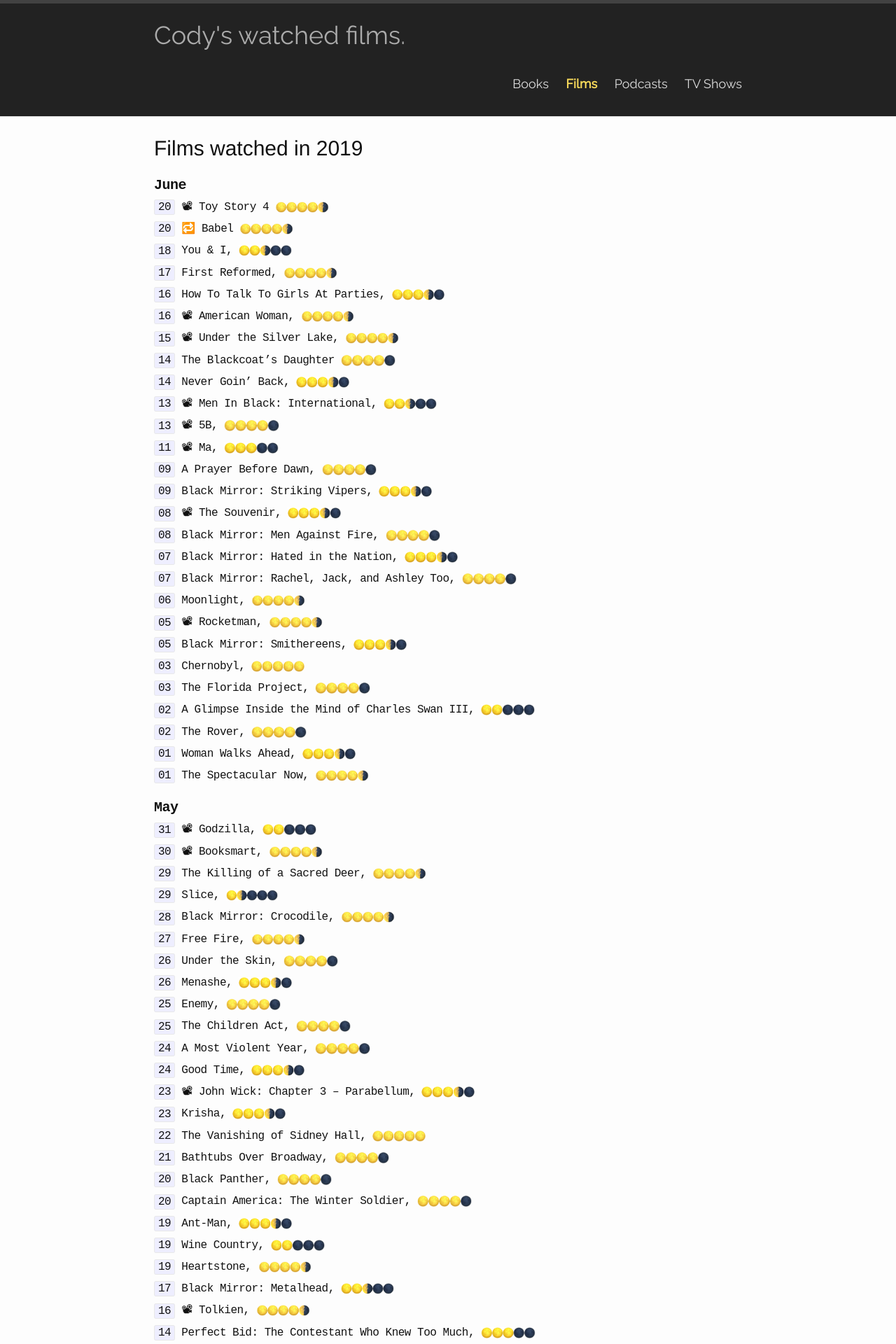
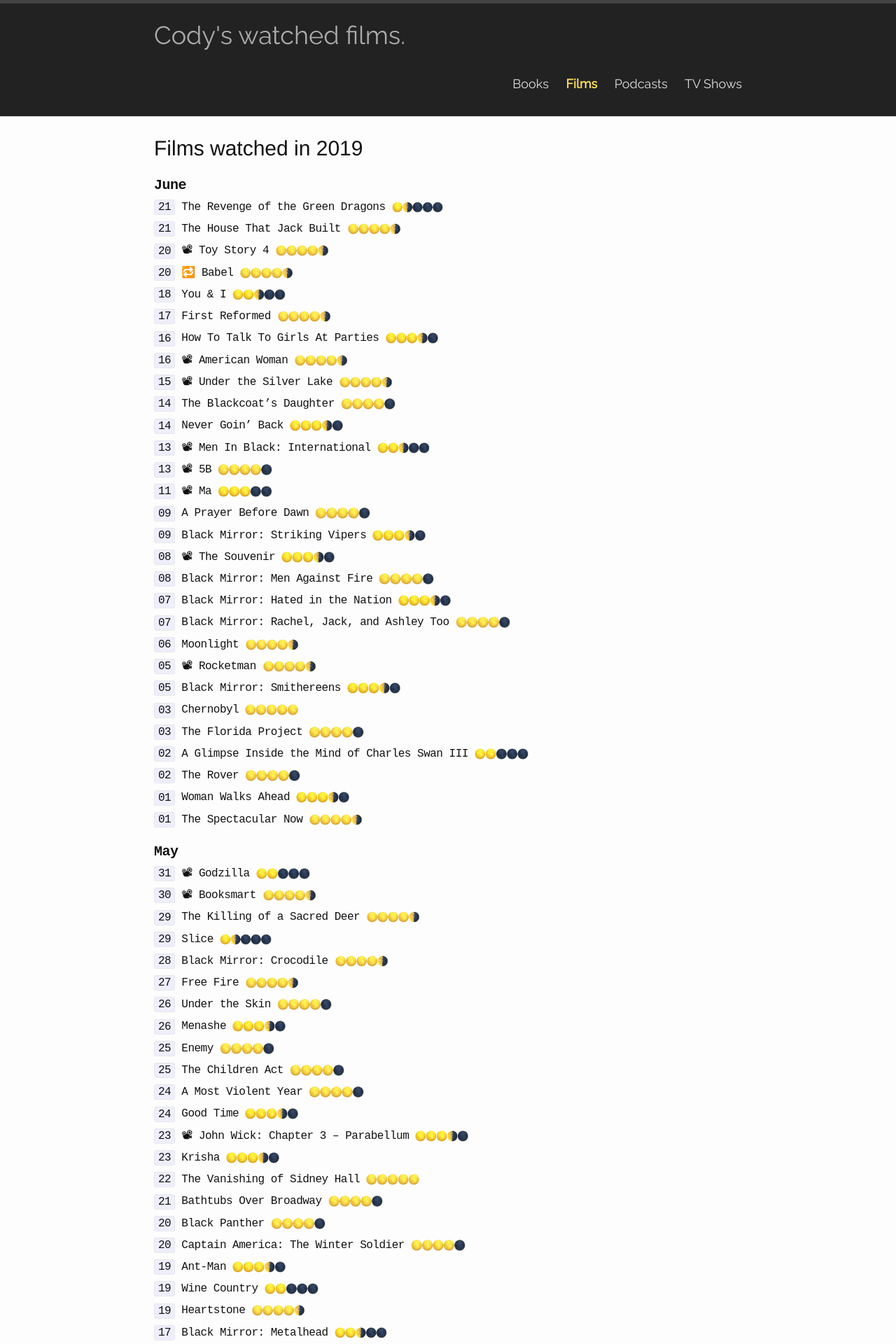
Before and after one commit to codydalerodgers/personal-blog, a Jekyll site: the page built from _films/2019.md, in a window 1280 px wide. Shown: the top 1920 px of the page at 70% size. Built offline with Jekyll 4.4.1, drawn with Linux system fonts in a browser that asks for light colours; some of the changed text lies outside the part shown.

Commit message:
Removing commas from film list and other clean up

```diff
--- a/_films/2019.md
+++ b/_films/2019.md
@@ -4,199 +4,203 @@
 title: Films watched in 2019
 ---
 ## June
+`21` The Revenge of the Green Dragons {{ site.onehalf }}
+
+`21` The House That Jack Built {{ site.fourhalf }}
+
 `20` 📽 Toy Story 4 {{ site.fourhalf }}
 
 `20` 🔁 Babel {{  site.fourhalf }}
 
-`18` You & I, {{ site.twohalf }}
+`18` You & I {{ site.twohalf }}
 
-`17` First Reformed, {{ site.fourhalf }}
+`17` First Reformed {{ site.fourhalf }}
 
-`16` How To Talk To Girls At Parties, {{ site.threehalf }}
+`16` How To Talk To Girls At Parties {{ site.threehalf }}
 
-`16` 📽 American Woman, {{ site.fourhalf }}
+`16` 📽 American Woman {{ site.fourhalf }}
 
-`15` 📽 Under the Silver Lake, {{ site.fourhalf }}
+`15` 📽 Under the Silver Lake {{ site.fourhalf }}
 
 `14` The Blackcoat's Daughter {{ site.four }}
 
-`14` Never Goin' Back, {{ site.threehalf }}
+`14` Never Goin' Back {{ site.threehalf }}
 
-`13` 📽 Men In Black: International, {{ site.twohalf }}
+`13` 📽 Men In Black: International {{ site.twohalf }}
 
-`13` 📽 5B, {{ site.four }}
+`13` 📽 5B {{ site.four }}
 
-`11` 📽 Ma, {{ site.three }}
+`11` 📽 Ma {{ site.three }}
 
-`09` A Prayer Before Dawn, {{ site.four }}
+`09` A Prayer Before Dawn {{ site.four }}
 
-`09` Black Mirror: Striking Vipers, {{ site.threehalf }}
+`09` Black Mirror: Striking Vipers {{ site.threehalf }}
 
-`08` 📽 The Souvenir, {{ site.threehalf }}
+`08` 📽 The Souvenir {{ site.threehalf }}
 
-`08` Black Mirror: Men Against Fire, {{ site.four }}
+`08` Black Mirror: Men Against Fire {{ site.four }}
 
-`07` Black Mirror: Hated in the Nation, {{ site.threehalf }}
+`07` Black Mirror: Hated in the Nation {{ site.threehalf }}
 
-`07` Black Mirror: Rachel, Jack, and Ashley Too, {{ site.four }}
+`07` Black Mirror: Rachel, Jack, and Ashley Too {{ site.four }}
 
-`06` Moonlight, {{ site.fourhalf }}
+`06` Moonlight {{ site.fourhalf }}
 
-`05` 📽 Rocketman, {{ site.fourhalf }}
+`05` 📽 Rocketman {{ site.fourhalf }}
 
-`05` Black Mirror: Smithereens, {{ site.threehalf }}
+`05` Black Mirror: Smithereens {{ site.threehalf }}
 
-`03` Chernobyl, {{ site.five }}
+`03` Chernobyl {{ site.five }}
 
-`03` The Florida Project, {{ site.four }}
+`03` The Florida Project {{ site.four }}
 
-`02` A Glimpse Inside the Mind of Charles Swan III, {{ site.two }}
+`02` A Glimpse Inside the Mind of Charles Swan III {{ site.two }}
 
-`02` The Rover, {{ site.four }}
+`02` The Rover {{ site.four }}
 
-`01` Woman Walks Ahead, {{ site.threehalf }}
+`01` Woman Walks Ahead {{ site.threehalf }}
 
-`01` The Spectacular Now, {{ site.fourhalf }}
+`01` The Spectacular Now {{ site.fourhalf }}
 
 ## May
-`31` 📽 Godzilla, {{ site.two }}
+`31` 📽 Godzilla {{ site.two }}
 
-`30` 📽 Booksmart, {{ site.fourhalf }}
+`30` 📽 Booksmart {{ site.fourhalf }}
 
-`29` The Killing of a Sacred Deer, {{ site.fourhalf }}
+`29` The Killing of a Sacred Deer {{ site.fourhalf }}
 
-`29` Slice, {{ site.onehalf }}
+`29` Slice {{ site.onehalf }}
 
-`28` Black Mirror: Crocodile, {{site.fourhalf}}
+`28` Black Mirror: Crocodile {{site.fourhalf}}
 
-`27` Free Fire, {{ site.fourhalf }}
+`27` Free Fire {{ site.fourhalf }}
 
-`26` Under the Skin, {{ site.four }}
+`26` Under the Skin {{ site.four }}
 
-`26` Menashe, {{ site.threehalf }}
+`26` Menashe {{ site.threehalf }}
 
-`25` Enemy, {{ site.four }}
+`25` Enemy {{ site.four }}
 
-`25` The Children Act, {{ site.four }}
+`25` The Children Act {{ site.four }}
 
-`24` A Most Violent Year, {{ site.four }}
+`24` A Most Violent Year {{ site.four }}
 
-`24` Good Time, {{ site.threehalf }}
+`24` Good Time {{ site.threehalf }}
 
-`23` 📽 John Wick: Chapter 3 – Parabellum, {{ site.threehalf }}
+`23` 📽 John Wick: Chapter 3 – Parabellum {{ site.threehalf }}
 
-`23` Krisha, {{ site.threehalf }}
+`23` Krisha {{ site.threehalf }}
 
-`22` The Vanishing of Sidney Hall, {{ site.five }}
+`22` The Vanishing of Sidney Hall {{ site.five }}
 
-`21` Bathtubs Over Broadway, {{ site.four }}
+`21` Bathtubs Over Broadway {{ site.four }}
 
-`20` Black Panther, {{ site.four }}
+`20` Black Panther {{ site.four }}
 
-`20` Captain America: The Winter Soldier, {{ site.four }}
+`20` Captain America: The Winter Soldier {{ site.four }}
 
-`19` Ant-Man, {{ site.threehalf }}
+`19` Ant-Man {{ site.threehalf }}
 
-`19` Wine Country, {{ site.two }}
+`19` Wine Country {{ site.two }}
 
-`19` Heartstone, {{ site.fourhalf }}
+`19` Heartstone {{ site.fourhalf }}
 
-`17` Black Mirror: Metalhead, {{ site.twohalf }}
+`17` Black Mirror: Metalhead {{ site.twohalf }}
 
-`16` 📽 Tolkien, {{ site.fourhalf }}
+`16` 📽 Tolkien {{ site.fourhalf }}
 
-`14` Perfect Bid: The Contestant Who Knew Too Much, {{ site.three }}
+`14` Perfect Bid: The Contestant Who Knew Too Much {{ site.three }}
 
-`12` 📽 Pokémon Detective Pikachu, {{ site.four }}
+`12` 📽 Pokémon Detective Pikachu {{ site.four }}
 
 `11` Extremely Wicked, Shockingly Evil, and Vile {{ site.twohalf }}
 
-`10` Green Room, {{ site.fourhalf }}
+`10` Green Room {{ site.fourhalf }}
 
-`10` Rated R for Nudity, {{ site.twohalf }}
+`10` Rated R for Nudity {{ site.twohalf }}
 
-`09` The Post, {{ site.fourhalf }}
+`09` The Post {{ site.fourhalf }}
 
-`05` Knock Down the House, {{ site.threehalf }}
+`05` Knock Down the House {{ site.threehalf }}
 
-`02` Resolution, {{ site.threehalf }}
+`02` Resolution {{ site.threehalf }}
 
-`01` The Endless, {{ site.fourhalf }}
+`01` The Endless {{ site.fourhalf }}
 
-`01` The Ritual, {{ site.four }}
+`01` The Ritual {{ site.four }}
 
 ## April
-`28` Thor: The Dark World, {{ site.twohalf }}
+`28` Thor: The Dark World {{ site.twohalf }}
 
-`28` Crazy Rich Asians, {{ site.fourhalf }}
+`28` Crazy Rich Asians {{ site.fourhalf }}
 
-`27` Guardians of the Galaxy, {{ site.threehalf }}
+`27` Guardians of the Galaxy {{ site.threehalf }}
 
-`19` 📽 High Life, {{ site.four }}
+`19` 📽 High Life {{ site.four }}
 
-`15` Social Animals, {{ site.three }}
+`15` Social Animals {{ site.three }}
 
 ## March
-`28` Amy Schumer: Growing, {{ site.four }}
+`28` Amy Schumer: Growing {{ site.four }}
 
-`25` 📽 Us, {{ site.fourhalf }}
+`25` 📽 Us {{ site.fourhalf }}
 
-`22` 📽 Gloria Bell, {{ site.four }}
+`22` 📽 Gloria Bell {{ site.four }}
 
-`19` The Inventor: Out for Blood in Silicon Valley, {{ site.four }}
+`19` The Inventor: Out for Blood in Silicon Valley {{ site.four }}
 
-`17` 📽 🔁 Climax, {{ site.fourhalf }}
+`17` 📽 🔁 Climax {{ site.fourhalf }}
 
-`16` 📽 Climax, {{ site.four }}
+`16` 📽 Climax {{ site.four }}
 
-`15` Won't You Be My Neighbor?, {{ site.four }}
+`15` Won't You Be My Neighbor? {{ site.four }}
 
-`10` 📽 Arctic, {{ site.threehalf }}
+`10` 📽 Arctic {{ site.threehalf }}
 
-`09` Period. End of Sentence., {{ site.threehalf }}
+`09` Period. End of Sentence. {{ site.threehalf }}
 
 ## February
-`28` Christopher Robin, {{ site.four }}
+`28` Christopher Robin {{ site.four }}
 
-`26` 📽 Cold Pursuit, {{ site.four }}
+`26` 📽 Cold Pursuit {{ site.four }}
 
-`23` The A-Tom-inable Snowman, {{ site.twohalf }}
+`23` The A-Tom-inable Snowman {{ site.twohalf }}
 
-`23` The Cat Concerto, {{ site.four }}
+`23` The Cat Concerto {{ site.four }}
 
-`23` Beep Beep, {{ site.fourhalf }}
+`23` Beep Beep {{ site.fourhalf }}
 
-`20` For Your Eyes Only, {{ site.threehalf }}
+`20` For Your Eyes Only {{ site.threehalf }}
 
-`16` Zodiac, {{ site.four }}
+`16` Zodiac {{ site.four }}
 
-`15` Dumplin', {{ site.fourhalf }}
+`15` Dumplin' {{ site.fourhalf }}
 
-`08` Eighth Grade, {{ site.four }}
+`08` Eighth Grade {{ site.four }}
 
-`07` Velvet Buzzsaw, {{ site.fourhalf }}
+`07` Velvet Buzzsaw {{ site.fourhalf }}
 
-`05` Conversations with a Killer: The Ted Bundy Tapes, {{ site.four }}
+`05` Conversations with a Killer: The Ted Bundy Tapes {{ site.four }}
 
-`03` 📽 They Shall Not Grow Old, {{ site.five }}
+`03` 📽 They Shall Not Grow Old {{ site.five }}
 
 ## January
-`21` Fyre Fraud, {{ site.threehalf }}
+`21` Fyre Fraud {{ site.threehalf }}
 
-`20` Fyre, {{ site.four }}
+`20` Fyre {{ site.four }}
 
-`18` Children of Men, {{ site.four }}
+`18` Children of Men {{ site.four }}
 
-`13` Bug, {{ site.four }}
+`13` Bug {{ site.four }}
 
-`12` Vendetta, {{ site.twohalf }}
+`12` Vendetta {{ site.twohalf }}
 
-`11` 📽 If Beale Street Could Talk, {{ site.five }}
+`11` 📽 If Beale Street Could Talk {{ site.five }}
 
-`09` 📽 Shoplifters, {{ site.threehalf }}
+`09` 📽 Shoplifters {{ site.threehalf }}
 
-`04` 📽 Spider-Man: Into the Spider-Verse, {{ site.fourhalf }}
+`04` 📽 Spider-Man: Into the Spider-Verse {{ site.fourhalf }}
 
-`02` Now United: Dreams Come True, {{ site.four }}
+`02` Now United: Dreams Come True {{ site.four }}
 
-`01` Bird Box, {{ site.four }}
+`01` Bird Box {{ site.four }}
--- a/assets/main.scss
+++ b/assets/main.scss
@@ -535,6 +535,22 @@
     width: 60px;
 }
 
+#pasolini_logo {
+    width: 60%; /* you can use % */
+    height: auto;
+    display: block;
+    margin-left: auto;
+    margin-right: auto;
+}
+
+#lars_logo {
+    width: 70%; /* you can use % */
+    height: auto;
+    display: block;
+    margin-left: auto;
+    margin-right: auto;
+}
+
 /**
  * Posts
  */
```
Also changed, not shown: _posts/2019-05-28-a24.markdown (+2 -2 lines), _posts/2019-06-15-ppp.markdown (+1 -1 lines), _posts/2019-06-21-lvt.markdown (+1 -1 lines).
